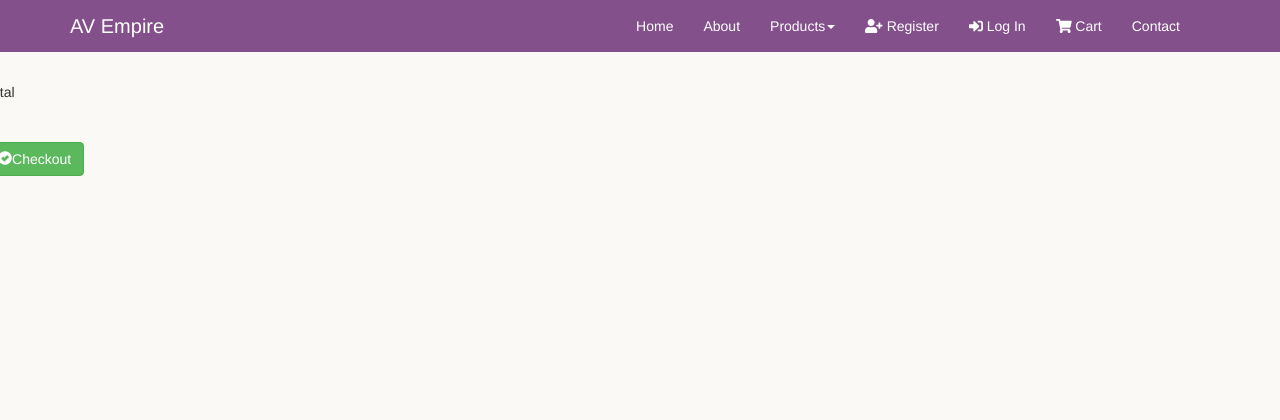
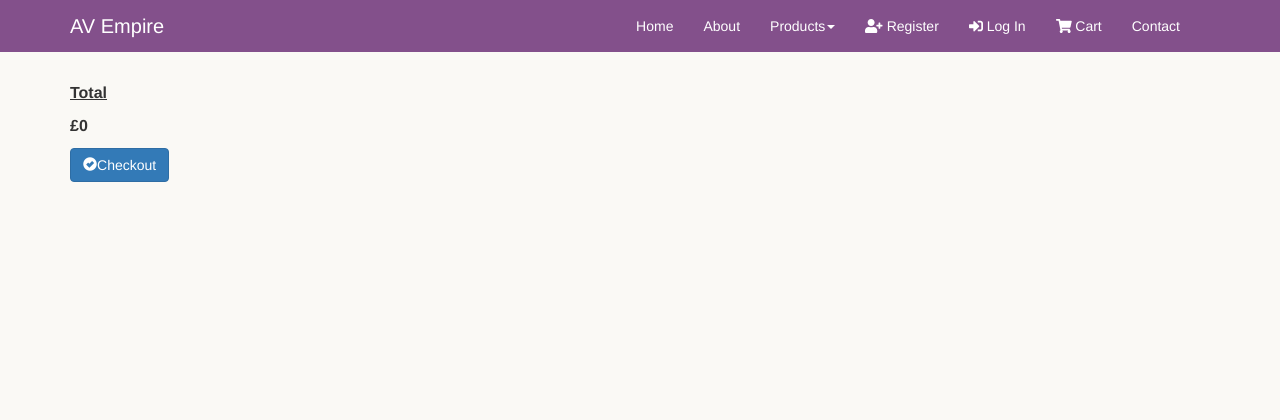
Before and after one commit to maxmiguta/project3, a Django app: page /cart/ in a window 1280 px wide. Shown: the top 420 px of the page. Run offline with Django 3.2, Linux system fonts and the light colour scheme; some libraries are stand-ins or nearby versions.

Commit message:
Modified input fields on all forms

```diff
--- a/static/css/style.css
+++ b/static/css/style.css
@@ -300,6 +300,10 @@ legend {
 	padding: 4px 15px;
 	margin-bottom: 0px;
 }
+/*apply darker border to all fields on payment form*/
+.form-control {
+	border: 1px solid #9b9797;
+}
 label.field {
 	display: block;
 	text-align: right;
@@ -314,17 +318,17 @@ label.field {
 	}
 }
 /*specifically target the contact form*/
-input {
+input.contact {
 	display: inline-block;
 	border-radius: 5px;
-	padding: 6px 8px;
+	padding: 6px 10px;
 	margin-top: 6px;
 	margin-left: 5px;
 }
 textarea {
 	height: 100px;
 	border-radius: 5px;
-	padding: 6px 8px;
+	padding: 6px 10px !important;
 	margin-top: 6px;
 	margin-left: 5px;
 	border: 2px inset #eee;
@@ -342,10 +346,9 @@ label.submit {
 .form-button {
 	display: block;
 	float: none;
-	margin-top: 20px;
-    margin-right: auto;
-	margin-left: auto;
-	margin-bottom: 30px;
+	margin: 20px auto 30px auto;
+	border-radius: 5px;
+	padding: 6px 8px;
 }
 
 /*Amend some Bootstrap default values*/
--- a/templates/cart.html
+++ b/templates/cart.html
@@ -3,21 +3,22 @@
 {% load bootstrap_tags %}
 
 {% block content %}
+<div class="container">
 <div class="row row-flex">
     {% for item in cart_items %}
-
-    <div class="col-xs-10 col-xs-offset-1 col-sm-offset-0 col-sm-6 col-md-4 display panel panel-display">
+    <div class="col-xs-12 col-sm-6 col-md-4 display panel-outer panel-display">
+        <div class="panel-body">
 
         <div class="product" style="background-image: url('{{ STATIC_URL }}{{ item.product.image }}')"></div>
 
         <div class="caption">
             <h3>{{ item.product.name }}</h3>
             <p class="product-description">{{ item.product.description }}</p>
-            <p>{{ item.product.price }}</p>
+            <p><b>£{{ item.product.price }}</b></p>
             <p>
                 <form class="form-inline" method="post" action="{% url 'adjust_cart' item.id %}">
                     {% csrf_token %}
-                    <div class="form-group">
+                    <div class="form-group form-margin">
                         <label for="exampleInputAmount" class="sr-only">New Qty</label>
                         <div class="input-group">
                             <div class="input-group-addon">Qty</div>
@@ -25,17 +26,20 @@
                             <div class="input-group-addon">{{item.quantity}}</div>
                         </div>
                     </div>
-                    <button type="submit" class="btn btn-primary"><span class="glyphicon glyphicon-edit" aria-hidden="true"></span>Amend</button>
+                    <button type="submit" class="btn btn-success"><span class="glyphicon glyphicon-edit" aria-hidden="true"></span>Amend</button>
                 </form>
             </p>
+        </div>
+
         </div>
     </div>
     {% endfor %}
 </div>
-<div class="row">
-    <p>Total</p>
-    <p>£{{ total }}</p>
-    <a href="{% url 'checkout' %}" class="btn btn-success" role="button"><span class="glyphicon glyphicon-ok-sign" aria-hidden="true"></span>Checkout</a>
+
+<div class="">
+    <p style="font-size: 16px"><b><u>Total</u></b></p>
+    <p style="font-size: 16px"><b>£{{ total }}</b></p>
+    <a href="{% url 'checkout' %}" class="btn btn-primary" role="button"><span class="glyphicon glyphicon-ok-sign" aria-hidden="true"></span>Checkout</a>
 </div>
-
+</div>
 {% endblock %}
```
Also changed, not shown: templates/checkout.html (+14 -9 lines), templates/contact.html (+11 -11 lines).
